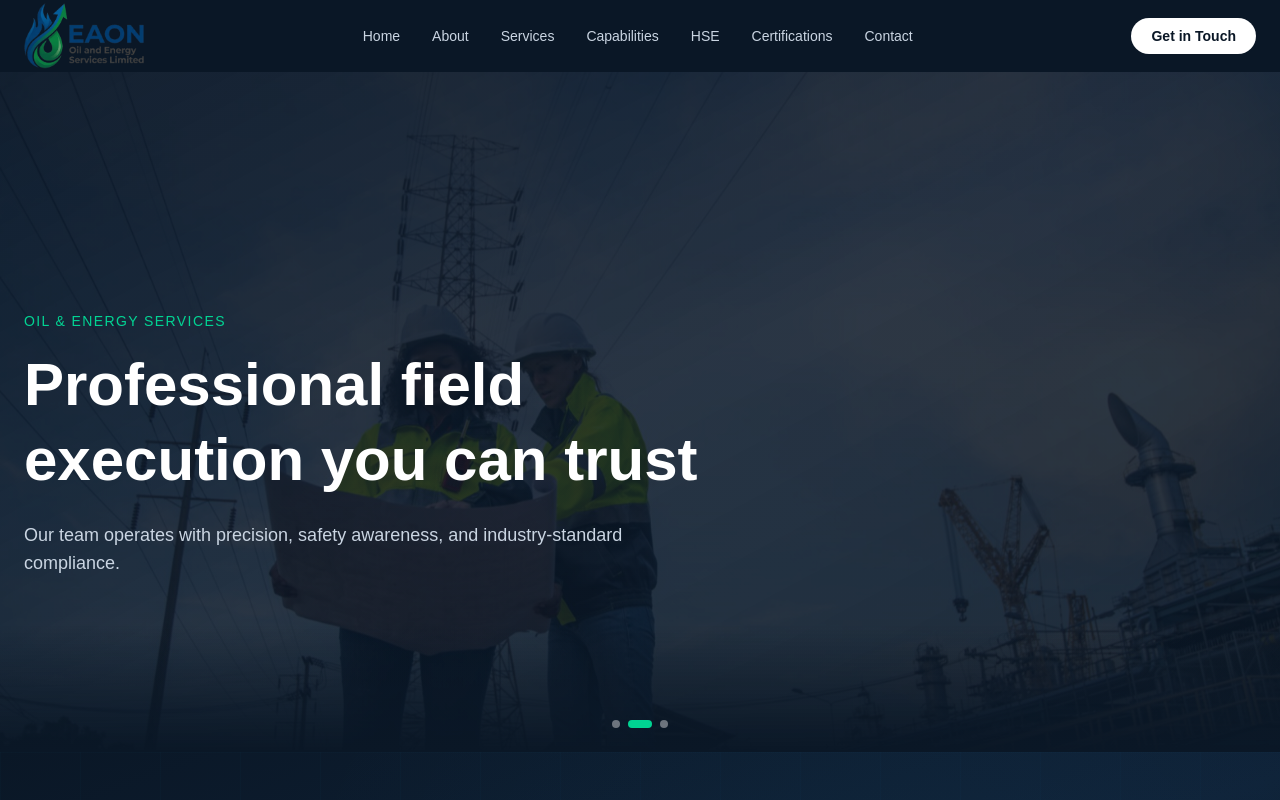
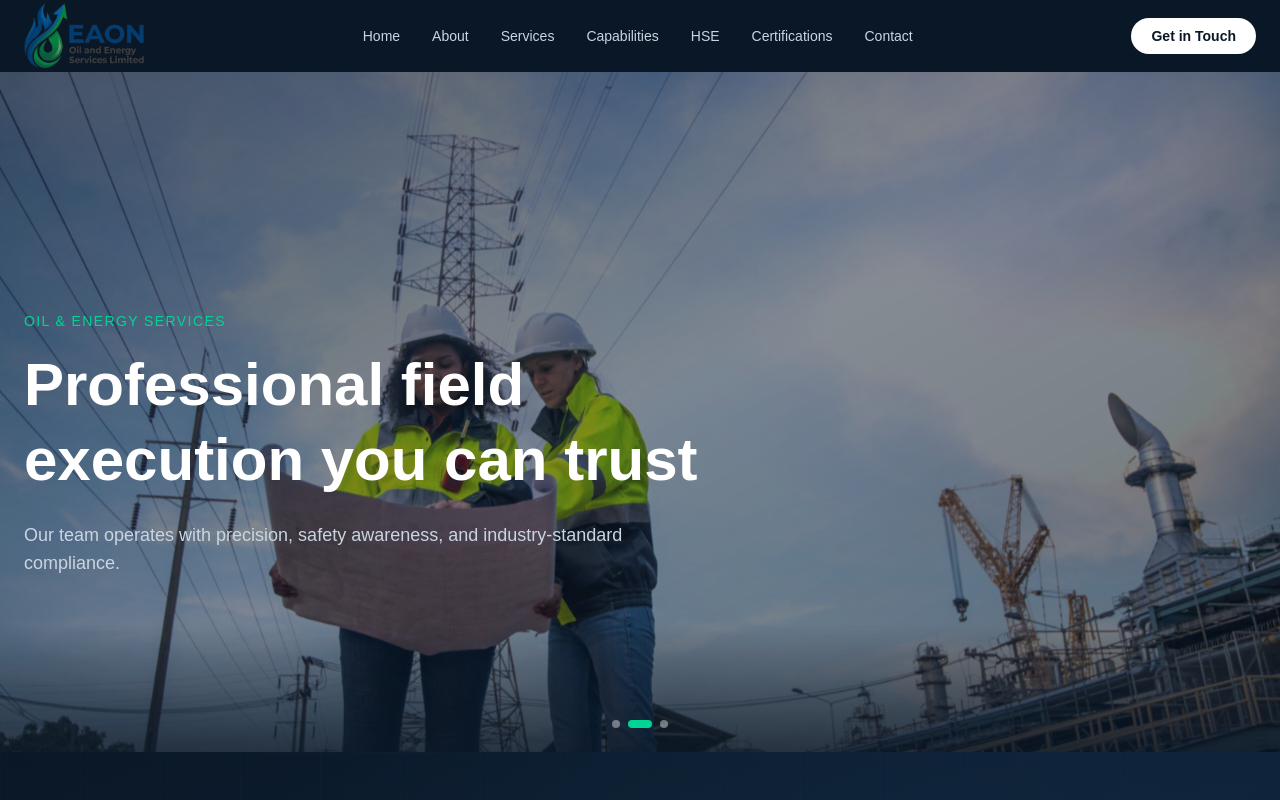
Before and after one commit to Bolambo/eaon, a Next.js app: page / in a window 1280 px wide. Shown: the top 800 px of the page. Built offline with nearby package versions, Linux system fonts and the light colour scheme.

Commit message:
Improve hero visibility by reducing overlay darkness

```diff
--- a/sections/home/HeroSlider.tsx
+++ b/sections/home/HeroSlider.tsx
@@ -44,15 +44,15 @@ export default function HeroSlider() {
         >
           {/* IMAGE */}
           <div
-            className={`absolute inset-0 bg-cover bg-center transition-transform duration-[7000ms] ${
+            className={`absolute inset-0 bg-cover bg-center brightness-110 transition-transform duration-[7000ms] ${
               i === index ? "scale-105" : "scale-100"
             }`}
             style={{ backgroundImage: `url(${slide.image})` }}
           />
 
           {/* OVERLAY */}
-          <div className="absolute inset-0 bg-gradient-to-br from-[#0a1726]/95 via-[#0a1726]/85 to-[#0a1726]/90" />
-          <div className="absolute bottom-0 left-0 w-full h-32 bg-gradient-to-t from-[#0a1726] to-transparent" />
+          <div className="absolute inset-0 bg-gradient-to-br from-[#0a1726]/70 via-[#0a1726]/50 to-[#0a1726]/60" />
+          <div className="absolute bottom-0 left-0 w-full h-32 bg-gradient-to-t from-[#0a1726]/70 to-transparent" />
 
           {/* CONTENT */}
           <div className="relative z-10 h-full flex items-center pt-10 md:pt-16">
```
